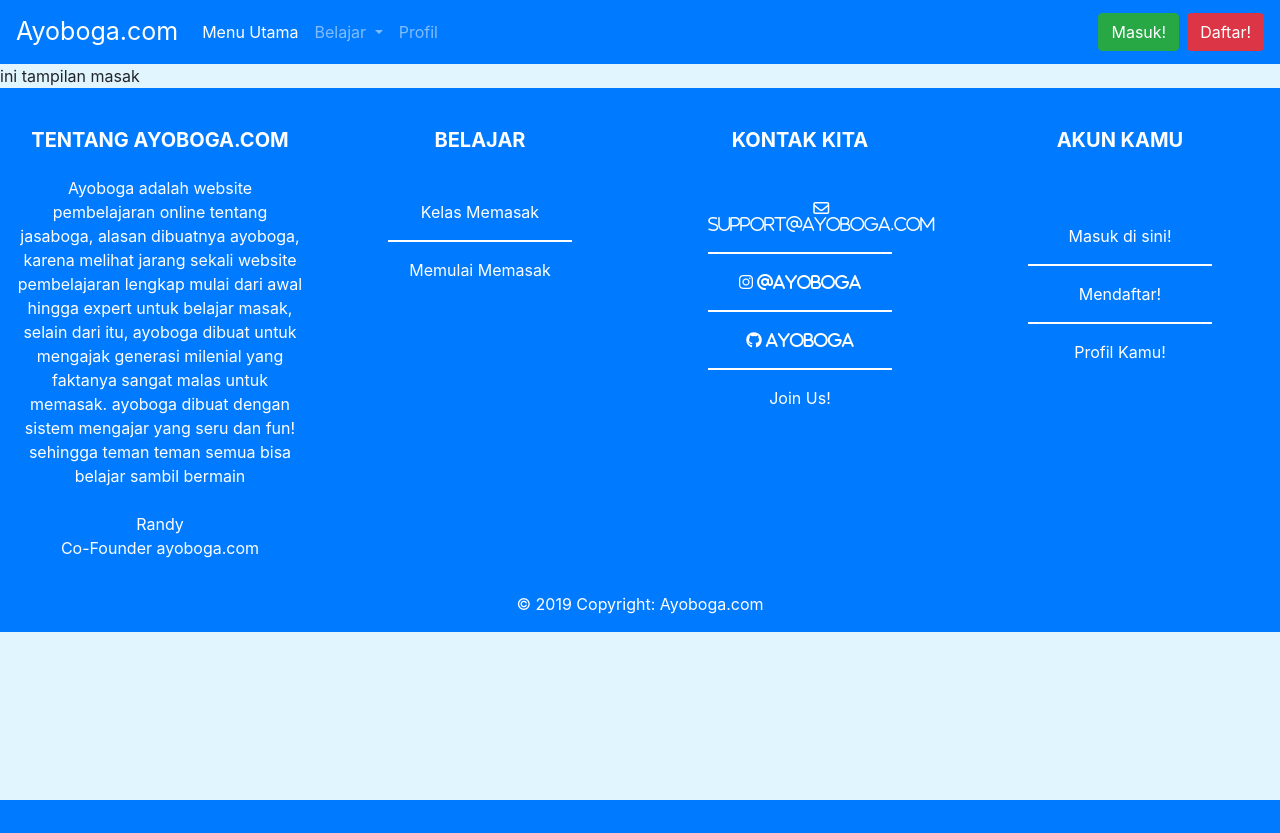
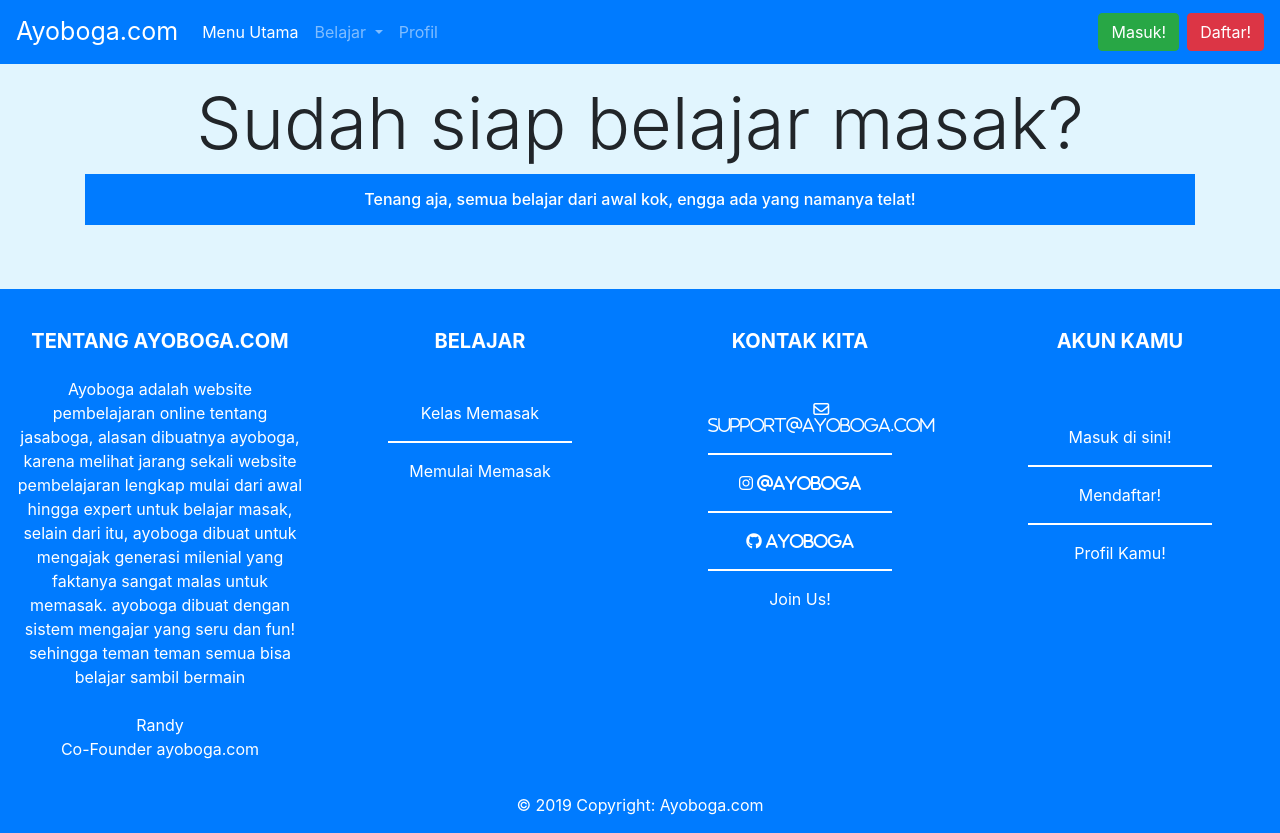
Before and after one commit to randynetworks/ayobogaReborn, a CodeIgniter app: page /database/index.php/belajar/belajar_masak in a window 1280 px wide. Before the commit the page ends 800 px from the top, so only its background shows below. Run offline with CodeIgniter, Linux system fonts and the light colour scheme; tables that the repository leaves empty or names only in its code hold one stand-in row (values such as "Sample post"); some libraries are stand-ins or nearby versions.

Commit message:
MENAMPILKAN DATA KARTU BELAJAR MASAK DENGAN MODEL V.1

```diff
--- a/application/controllers/Belajar.php
+++ b/application/controllers/Belajar.php
@@ -3,12 +3,21 @@ defined('BASEPATH') OR exit('No direct script access allowed');
 
 class Belajar extends CI_Controller {
 
+	public function __construct() {
+        parent::__construct();
+        $this->load->model('belajar_masak_model');
+        $this->load->helper('url_helper');
+
+    }
+
+
 	public function belajar_masak()
 	{
+		$data['cards_masak'] = $this->belajar_masak_model->get_card_belajar();
         $this->load->helper('url');
 
 		$this->load->view('templates/header');
-		$this->load->view('belajar/belajar_masak');
+		$this->load->view('belajar/belajar_masak',$data);
         $this->load->view('templates/footer');
 
 	}
--- /dev/null
+++ b/application/models/Belajar_masak_model.php
@@ -0,0 +1,14 @@
+<?
+
+class Belajar_masak_model extends CI_Model {
+
+    public function __construct() {
+        $this->load->database();
+    }
+
+    public function get_card_belajar() {
+        $this->db->like('ID_menu','PC00');
+        $query = $this->db->get('table_card_menu');
+        return $query->result_array();
+    }
+}
--- a/application/views/belajar/belajar_masak.php
+++ b/application/views/belajar/belajar_masak.php
@@ -1 +1,18 @@
-ini tampilan masak
+<div class="container sm-5 mt-3 mb-3">
+    <div class="text-center">
+		<h1 class="display-3">Sudah siap belajar masak?</h1>
+	</div>
+	<h6 class="bg-primary text-white pt-3 pb-3 text-center">Tenang aja, semua belajar dari awal kok, engga ada yang namanya telat!</h6>
+    <div class="card-deck row mt-5">
+        <?foreach ($cards_masak as $cardMasak) : ?>
+            <div class="col-md-4 mb-3 text-center">
+                <div class="card text-dark">
+                    <div class="card-body text-align">
+                        <h4 class="card-title"><a href="" class="hover-link"><?= $cardMasak['title']; ?></a></h4>
+                        <p class="card-text"><?= $cardMasak['sub_title']; ?></p>
+                    </div>
+                </div>
+            </div>
+        <?endforeach?>
+    </div>
+</div>
```
